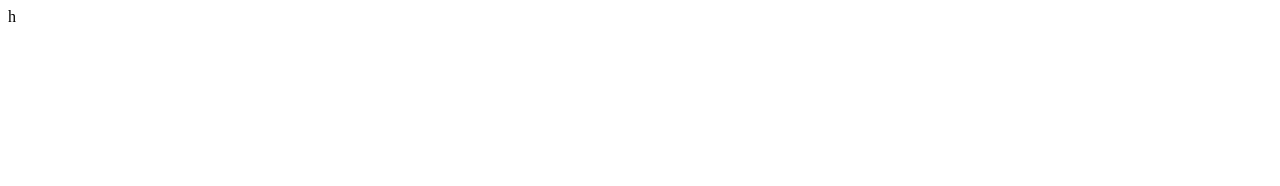
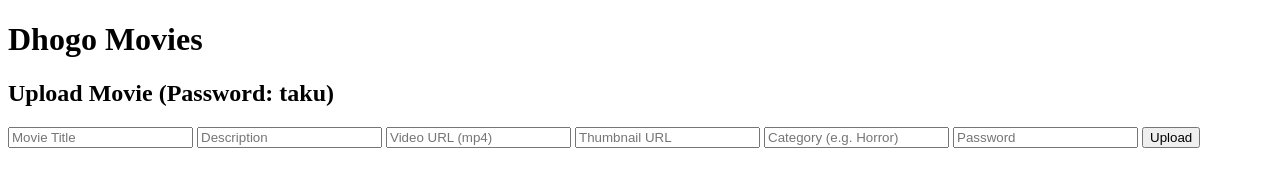
Before and after one commit to ngonisatakunda79-create/Movie-get, a plain HTML site: page index.html in a window 1280 px wide. Drawn offline with Linux system fonts and the light colour scheme.

Commit message:
Update index.html

```diff
--- a/index.html
+++ b/index.html
@@ -1 +1,34 @@
-h
+<!DOCTYPE html>
+<html lang="en">
+<head>
+  <meta charset="UTF-8" />
+  <meta name="viewport" content="width=device-width, initial-scale=1.0" />
+  <title>Dhogo Movies</title>
+  <link rel="stylesheet" href="style.css" />
+  <script type="module" src="app.js" defer></script>
+</head>
+<body>
+  <header>
+    <h1>Dhogo Movies</h1>
+  </header>
+
+  <main>
+    <section class="section">
+      <h2>Upload Movie (Password: taku)</h2>
+      <form id="uploadForm">
+        <input type="text" id="uploadTitle" placeholder="Movie Title" required />
+        <input type="text" id="uploadDescription" placeholder="Description" required />
+        <input type="url" id="uploadVideoUrl" placeholder="Video URL (mp4)" required />
+        <input type="url" id="uploadThumbnail" placeholder="Thumbnail URL" required />
+        <input type="text" id="uploadCategory" placeholder="Category (e.g. Horror)" required />
+        <input type="password" id="uploadPassword" placeholder="Password" required />
+        <button type="submit">Upload</button>
+      </form>
+    </section>
+
+    <div id="movie-sections">
+      <!-- Movies loaded from Firestore will go here -->
+    </div>
+  </main>
+</body>
+</html>
```
